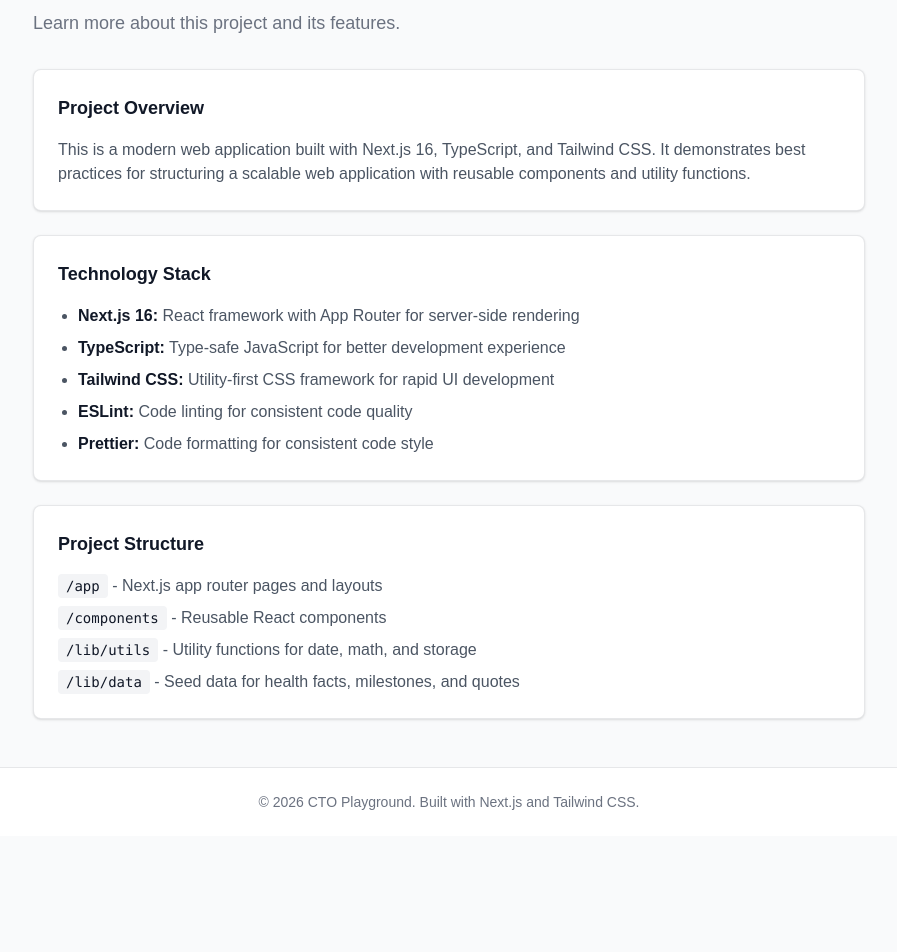
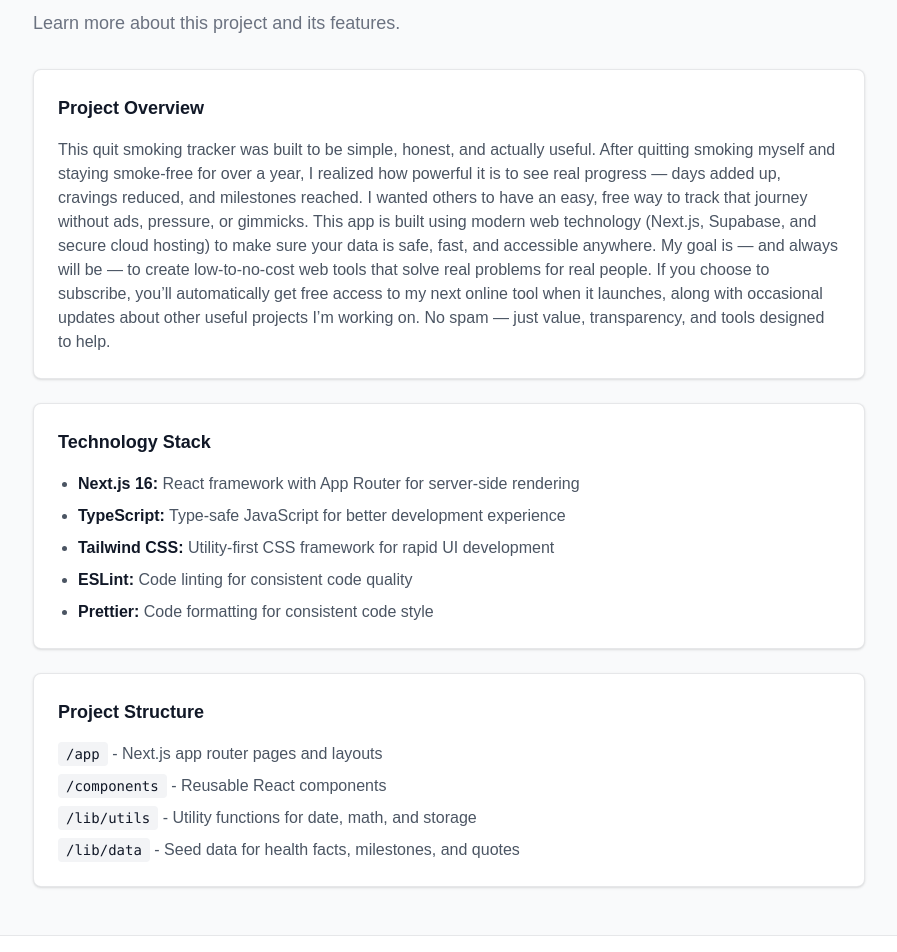
Before and after one commit to conels08/CTO-playground, a Next.js app: page /about in a window 1280 px wide. Shown: the part 160-1112 px from the top of the page, without its empty margins (191-1088 px from the left). Before the commit the page ends 996 px from the top, so only its background shows below. Built offline with nearby package versions, Linux system fonts and the light colour scheme; no server answers.

Commit message:
Personalize the about page and the footer.

```diff
--- a/app/about/page.tsx
+++ b/app/about/page.tsx
@@ -12,10 +12,7 @@ export default function AboutPage() {
         <div className="mt-8 space-y-6">
           <Card title="Project Overview">
             <p className="text-muted-foreground">
-              This is a modern web application built with Next.js 16, TypeScript,
-              and Tailwind CSS. It demonstrates best practices for structuring a
-              scalable web application with reusable components and utility
-              functions.
+              This quit smoking tracker was built to be simple, honest, and actually useful. After quitting smoking myself and staying smoke-free for over a year, I realized how powerful it is to see real progress — days added up, cravings reduced, and milestones reached. I wanted others to have an easy, free way to track that journey without ads, pressure, or gimmicks. This app is built using modern web technology (Next.js, Supabase, and secure cloud hosting) to make sure your data is safe, fast, and accessible anywhere. My goal is — and always will be — to create low-to-no-cost web tools that solve real problems for real people. If you choose to subscribe, you’ll automatically get free access to my next online tool when it launches, along with occasional updates about other useful projects I’m working on. No spam — just value, transparency, and tools designed to help.
             </p>
           </Card>
 
--- a/components/layout/Footer.tsx
+++ b/components/layout/Footer.tsx
@@ -3,8 +3,8 @@ export default function Footer() {
     <footer className="border-t border-border bg-surface">
       <div className="mx-auto max-w-7xl px-4 py-6 sm:px-6 lg:px-8">
         <p className="text-center text-sm text-muted">
-          © {new Date().getFullYear()} CTO Playground. Built with Next.js and
-          Tailwind CSS.
+          © {new Date().getFullYear()} Quit Smoking Tracker. Built with Next.js and
+          Tailwind CSS by Colby Nelsen.
         </p>
       </div>
     </footer>
```
